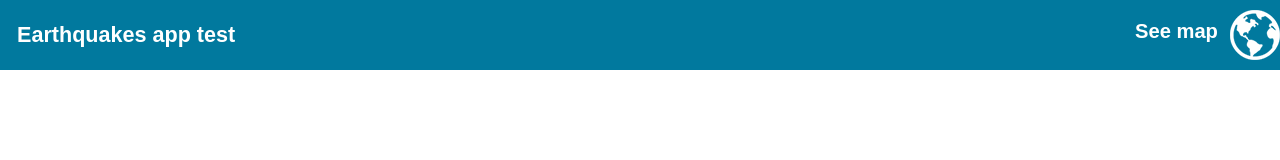
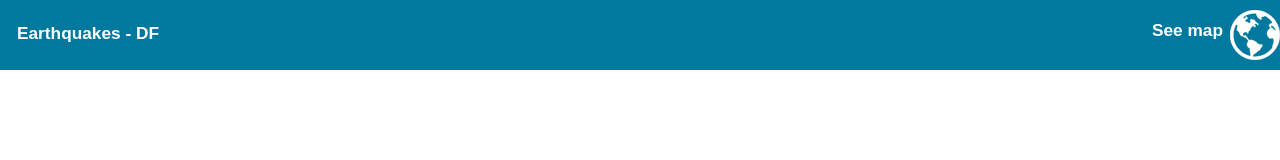
Before and after one commit to dafp-link/my-earthquakes-feed-test, a plain HTML site: page index.html in a window 1280 px wide. Drawn offline with Linux system fonts and the light colour scheme; some packages are replaced by stand-ins of ours.

Commit message:
third commit

```diff
--- a/css/dford-mystyles.css
+++ b/css/dford-mystyles.css
@@ -28,11 +28,11 @@
 #heading{
   float:left;
   padding-left: 17px;
-  padding-top: 8px;
+  padding-top: 11px;
 }
 
 #heading h1{
-  font-size:1.5em;
+  font-size:1.2em;
   color:#fff;
 }
 
@@ -43,14 +43,14 @@
 
 #map-button{
   background: url(../imgs/map-icon.png) center right no-repeat;
-  width: 135px;
+  width: 118px;
   height: 40px;
   padding: 20px 10px 10px 10px;
 }
 
 #button-text{
   color:#fff;
-  font-size:1.4em;
+  font-size:1.2em;
   font-weight:bold;
 }
 
--- a/index.html
+++ b/index.html
@@ -14,7 +14,7 @@
 <div id="container">
  <div id="top-bar">
   <div id="heading">
-    <h1>Earthquakes app test</h1>
+    <h1>Earthquakes - DF</h1>
   </div>
   <div id="button-container">
     <div id="map-button"><span id="button-text">See map</span></div>
```
